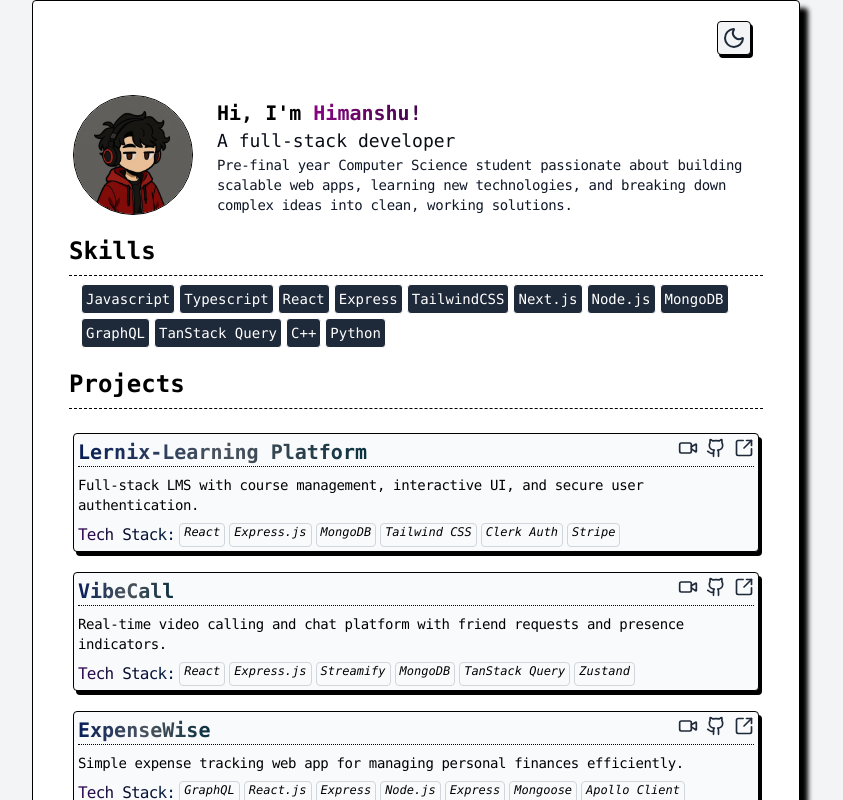
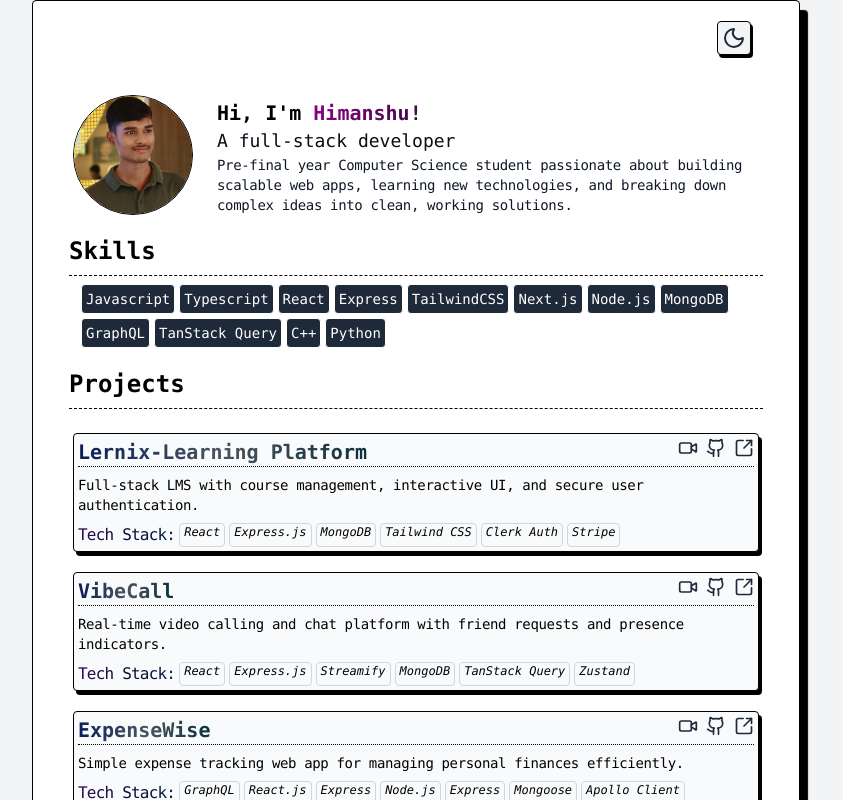
Before and after one commit to himanshur4/portfolio-v1, a React (Vite) app: page / in a window 1280 px wide. Shown: the top 800 px of the page, without its empty margins (224-1067 px from the left). Built offline with nearby package versions, Linux system fonts and the light colour scheme.

Commit message:
final update

```diff
--- a/index.html
+++ b/index.html
@@ -2,7 +2,7 @@
 <html lang="en">
   <head>
     <meta charset="UTF-8" />
-    <link rel="icon" type="image/svg+xml" href="/pfp13.jpg" />
+    <link rel="icon" type="image/svg+xml" href="/pfp6.jpg" />
     <meta name="viewport" content="width=device-width, initial-scale=1.0" />
     <title>himanshu-portfolio</title>
   </head>
--- a/src/components/Hero.jsx
+++ b/src/components/Hero.jsx
@@ -3,7 +3,7 @@ const Hero = () => {
   return (
     <div className='flex flex-col mt-5 mx-4'>
       <div className="flex flex-col items-start md:items-center md:gap-4 md:flex-row gap-2">
-        <img src="/pfp13.jpg" className='w-15 sm:w-17 md:w-28 lg:w-30 rounded-full ml-2 border-1 dark:border-0' alt="profilePic" />
+        <img src="/pfp6.jpg" className='w-15 sm:w-17 md:w-28 lg:w-30 rounded-full ml-2 border-1 dark:border-0' alt="profilePic" />
         <div className="flex-col mt-1">
           <h1 className='text-xl font-bold ml-2'>Hi, I'm <span className='bg-clip-text text-transparent bg-gradient-to-r from-[#880184] via-[#640761] to-[#41064d] dark:from-[#f46e87] dark:via-[#f17d82] dark:to-[#e53cb2]'>Himanshu!</span></h1>
           <h3 className='text-lg bg-clip-text text-transparent bg-gradient-to-r dark:from-[#A1C2D4] dark:via-[#BAC8A3] dark:to-[#F1F2B5] from-[#080d1a] via-[#0b0d10] to-[#051a21] ml-2 '>A full-stack developer</h3>
--- a/src/pages/Home.jsx
+++ b/src/pages/Home.jsx
@@ -10,7 +10,7 @@ import { useThemeStore } from "../store/useThemeStore"
 const Home = () => {
      const {darkMode} = useThemeStore();
   return (
-    <div className="flex flex-col dark:text-gray-300 w-full sm:w-2xl md:w-3xl sm:px-4 min-h-screen  dark:bg-gradient-to-br dark:from-[#0d1117] dark:via-[#18191a] dark:to-[#21262d]  bg-gradient-to-br  border border-solid shadow-[8px_8px_5px_#000000] dark:shadow-[5px_5px_6px_#bbb] rounded bg-white sm:mb-1 md:mb-2 dark:border-zinc-500" >
+    <div className="flex flex-col dark:text-gray-300 w-full sm:w-2xl md:w-3xl sm:px-4 min-h-screen  dark:bg-gradient-to-br dark:from-[#0d1117] dark:via-[#18191a] dark:to-[#21262d]  bg-gradient-to-br  border border-solid shadow-[8px_10px_1px_#000000] dark:shadow-[8px_10px_1px_#bbb] rounded bg-white sm:mb-1 md:mb-2 dark:border-zinc-500" >
         <Navbar/>
         <Hero />
         <Skills/>
```
